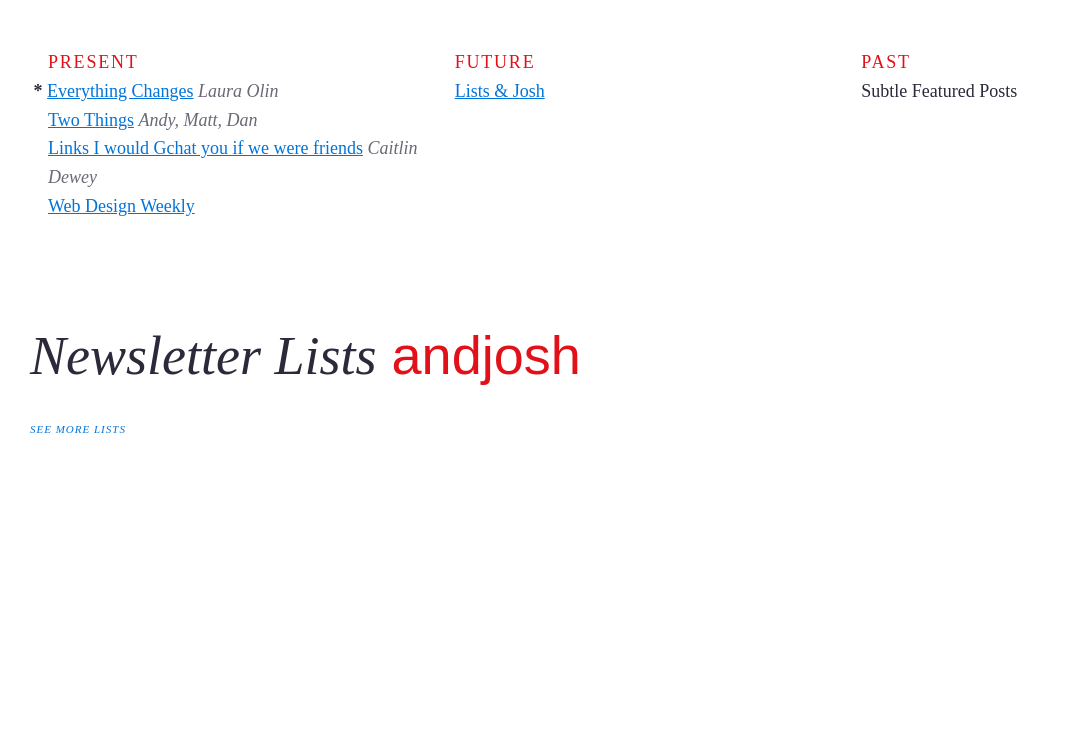
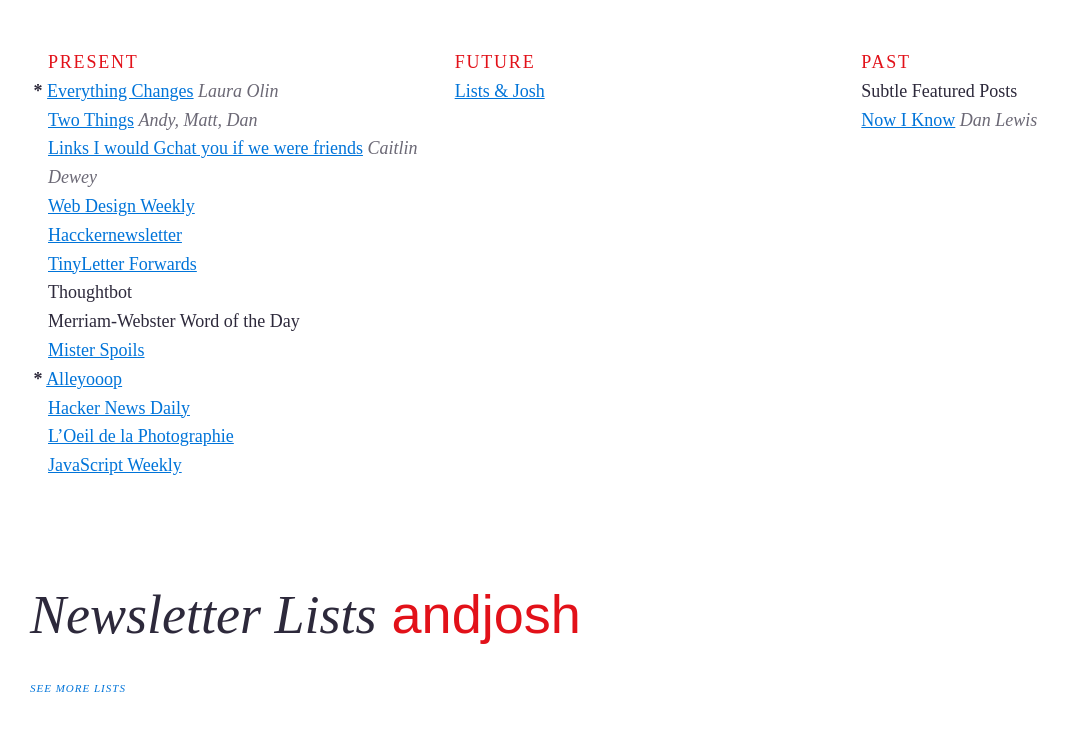
Before and after one commit to joshbeckman/andjosh.github.io, a Jekyll site: the page built from newsletter-lists.md, in a window 1280 px wide. Shown: the top 731 px of the page, without its empty margins (0-1071 px from the left). Built offline with Jekyll 4.4.1, drawn with Linux system fonts in a browser that asks for light colours; Markdown is read by kramdown in place of the engine named in the settings.

Commit message:
more newsletters

```diff
--- a/newsletter-lists.md
+++ b/newsletter-lists.md
@@ -8,6 +8,15 @@
 - [Two Things](http://tinyletter.com/twothings) _Andy, Matt, Dan_
 - [Links I would Gchat you if we were friends](http://tinyletter.com/cdewey) _Caitlin Dewey_
 - [Web Design Weekly](http://web-design-weekly.com)
+- [Hacckernewsletter](http://www.hackernewsletter.com)
+- [TinyLetter Forwards](http://tinyletter.com/forwards)
+- Thoughtbot
+- Merriam-Webster Word of the Day
+- [Mister Spoils](//misterspoils.com)
+- __*__ [Alleyooop](//alleyooop.info)
+- [Hacker News Daily](http://www.daemonology.net/hn-daily/)
+- [L'Oeil de la Photographie](http://www.loeildelaphotographie.com)
+- [JavaScript Weekly](//javascriptweekly.com)
 
 <!--two items:-->
 
@@ -16,3 +25,4 @@
 <!--two items:-->
 
 - Subtle Featured Posts
+- [Now I Know](//nowiknow.com) _Dan Lewis_
```
